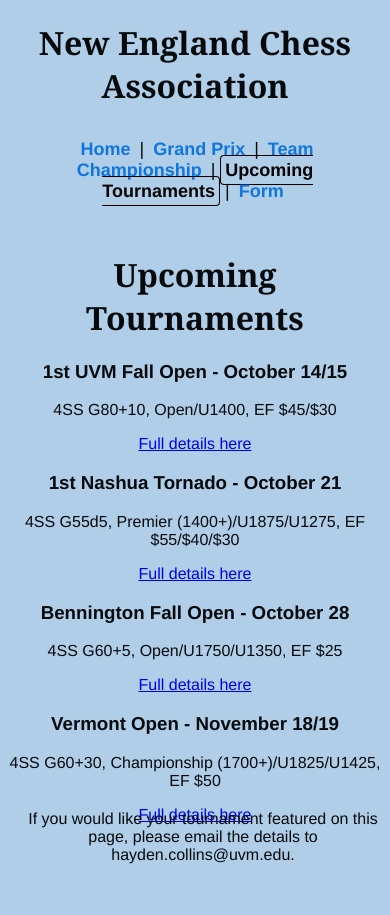
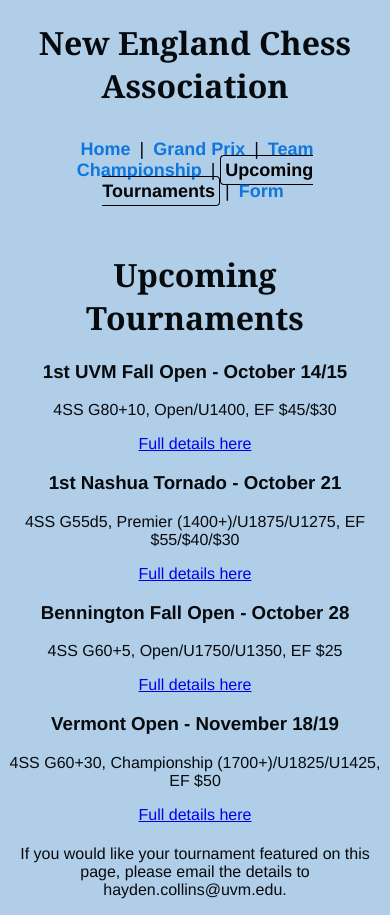
Before and after one commit to collinshayden/nneca-website, a Vue app in the folder website/: page /tournaments in a window 390 px wide. Before the commit the page ends 864 px from the top, so only its background shows below. Built offline with nearby package versions, Linux system fonts and the light colour scheme.

Commit message:
added mobile formatting

```diff
--- a/website/src/views/Tournaments.vue
+++ b/website/src/views/Tournaments.vue
@@ -30,6 +30,7 @@ import tournament
     details to hayden.collins@uvm.edu.
   </p>
   </div>
+
 </template>
 
 <script>
@@ -44,8 +45,15 @@ export default {
     position: absolute;
     bottom: 0;
     width: 100%;
-  height: 50px;
+    padding-top: 5px;
     margin: auto;
     text-align: center;
   }
+@media only screen and (max-width:600px) {
+  #footer {
+    position: relative;
+
+  }
+}
+
 </style>
```
Lines whose indentation alone changed are shown as unchanged.
